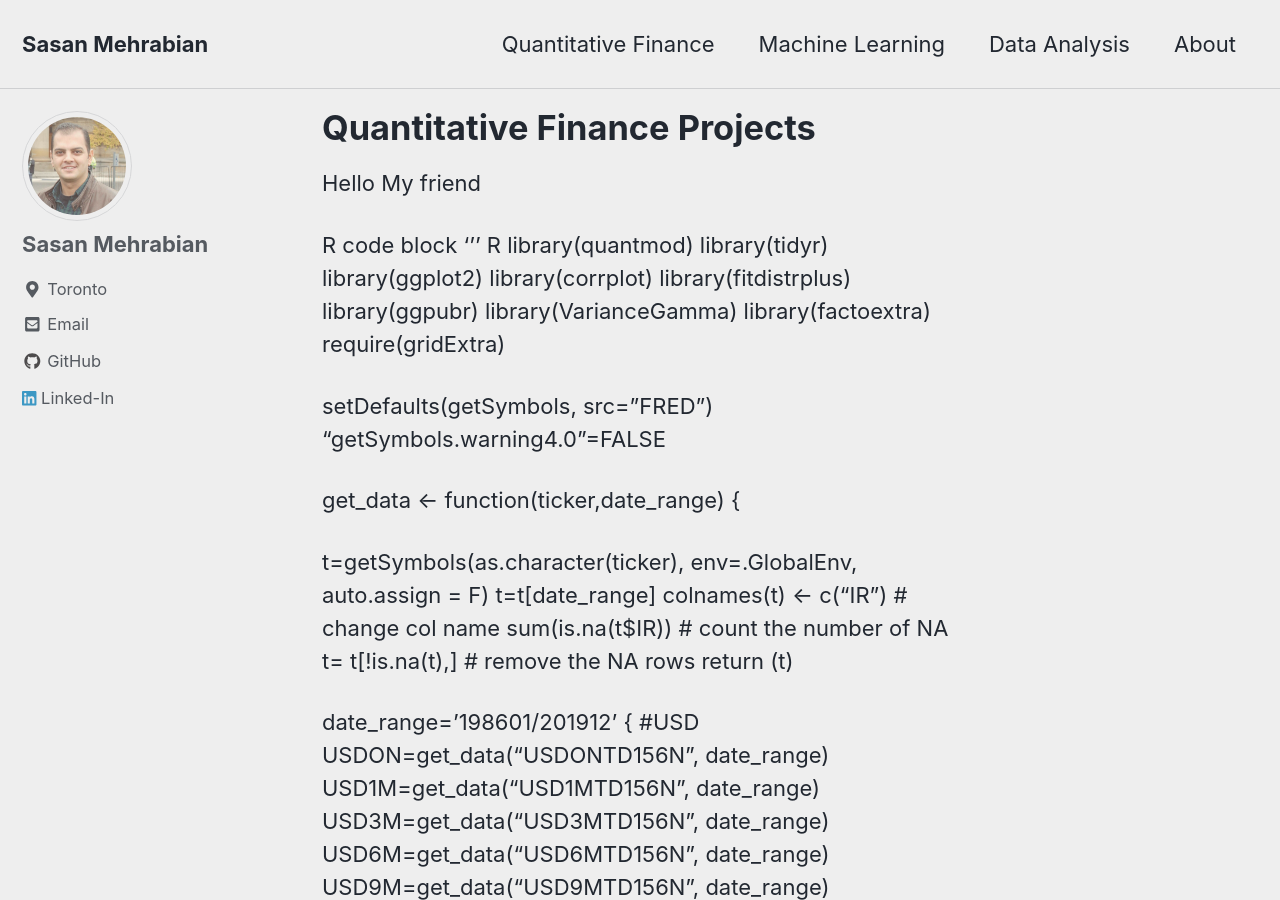
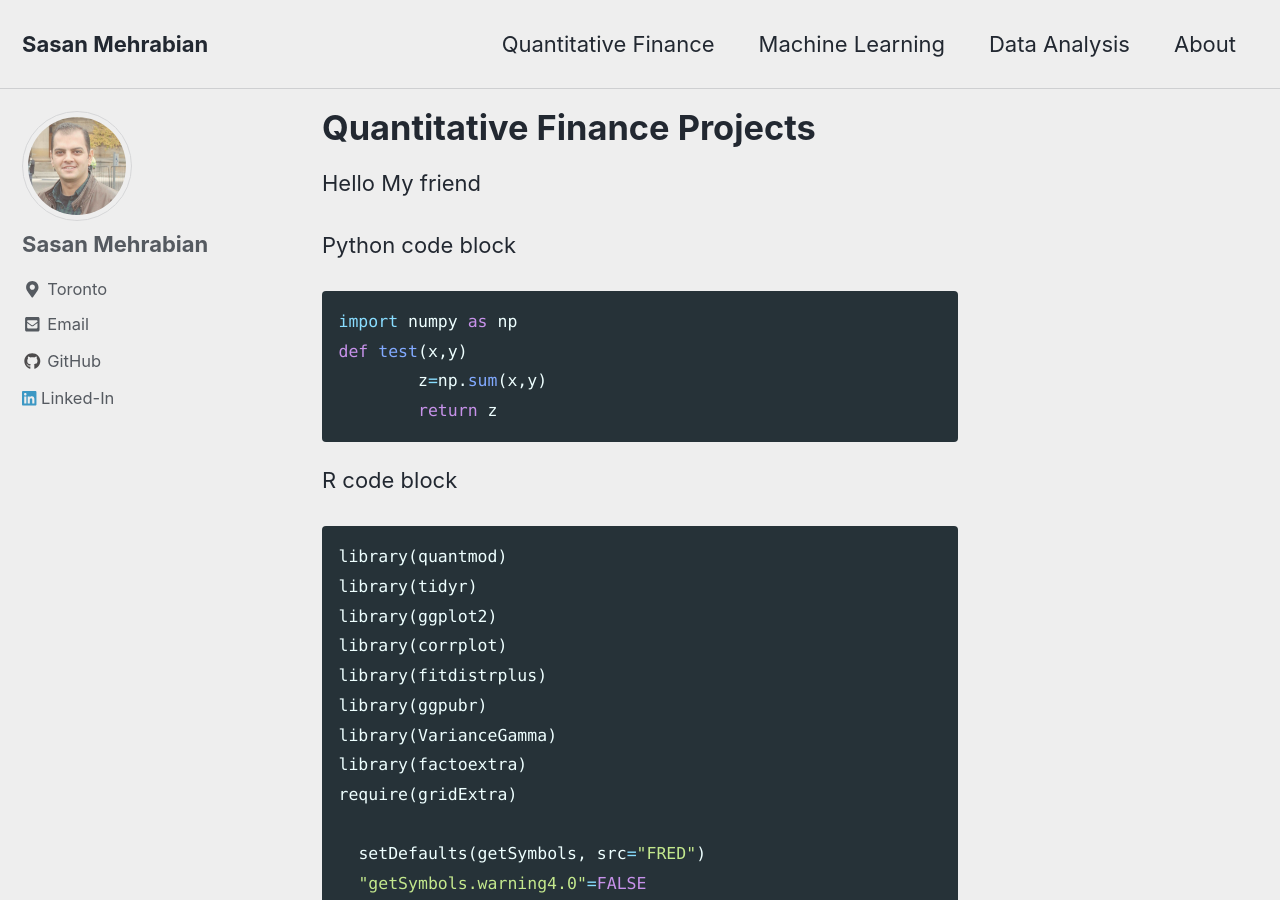
Before and after one commit to sasanmehrabian/sasanmehrabian.github.io, a Jekyll site: the page built from _pages/qf.md, in a window 1280 px wide and 900 px high. Built offline with Jekyll 4.4.1, drawn with Linux system fonts in a browser that asks for light colours; cached includes are drawn as plain includes; nearby versions of some CDN libraries; some of the changed text lies outside the part shown.

Commit message:
new github

````diff
--- a/_pages/qf.md
+++ b/_pages/qf.md
@@ -9,8 +9,17 @@ toc: true
 
 Hello My friend
 
+
+Python code block
+``` python
+import numpy as np
+def test(x,y)
+	z=np.sum(x,y)
+	return z
+```
+
 R code block
-''' R
+``` r
 library(quantmod)
 library(tidyr)
 library(ggplot2)
@@ -53,4 +62,4 @@ date_range='198601/201912'
 
 }
 
-'''
+```
````
